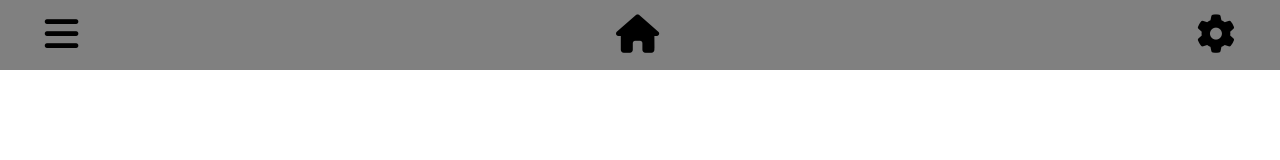
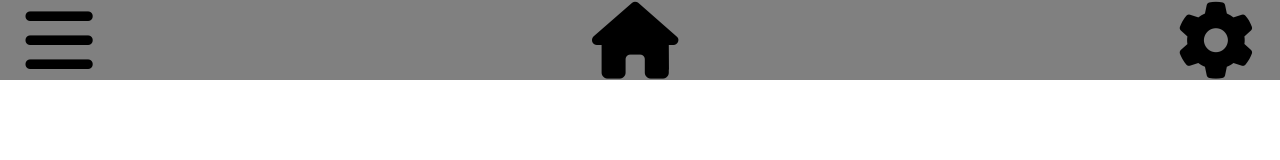
Before and after one commit to arshiaadamian/1800_202510_Team4, a plain HTML site: page index.html in a window 1280 px wide. Drawn offline with Linux system fonts and the light colour scheme.

Commit message:
nav-bar -Arshia

```diff
--- a/index.html
+++ b/index.html
@@ -1,27 +1,27 @@
 <!DOCTYPE html>
 <html lang="en">
-
   <head>
     <title>Team 4 project</title>
-    <meta name="comp1800 template" content="My 1800 App">
+    <meta name="comp1800 template" content="My 1800 App" />
 
     <!-- Required meta tags -->
-    <meta charset="utf-8">
-    <meta name="viewport" content="width=device-width, initial-scale=1">
+    <meta charset="utf-8" />
+    <meta name="viewport" content="width=device-width, initial-scale=1" />
 
     <!-- Bootstrap Library CSS CDN go here -->
     <!-- Boostrap Library JS CDN  go here -->
 
     <!-- Other libraries go here -->
-    <script src="https://kit.fontawesome.com/d7cb9c87e6.js" crossorigin="anonymous"></script>
+    <script
+      src="https://kit.fontawesome.com/d7cb9c87e6.js"
+      crossorigin="anonymous"
+    ></script>
 
     <!-- Link to styles of your own -->
-    <link rel="stylesheet" href="./styles/style.css">
-
+    <link rel="stylesheet" href="./styles/style.css" />
   </head>
 
   <body>
-
     <!------------------------------>
     <!-- Your HTML Layout go here -->
     <div class="nav-container">
@@ -34,14 +34,11 @@
     <!------------------------------>
     <!-- Stuff for body goes here -->
 
-
     <!---------------------------------------------->
     <!-- Your own JavaScript functions go here    -->
     <!---------------------------------------------->
 
     <!-- Link to scripts of your own -->
     <!-- <script src="./scripts/script.js"></script> -->
-
   </body>
-
 </html>
--- a/styles/style.css
+++ b/styles/style.css
@@ -1,27 +1,43 @@
-*{
+* {
   font-size: 3vw;
 }
 
-body, html{
-    margin: 0;
-    padding: 0;
-    height: 100%;
+body,
+html {
+  margin: 0px;
+  padding: 0px;
+  height: 100vh;
   width: 100%;
 }
 
-a{
+body {
+  display: grid;
+  grid-template-columns: 100%;
+  grid-template-rows: 10vh 80vh 10vh;
+}
+
+a {
   text-decoration: none;
   color: black;
 }
 
-.nav-container{
+.nav-container {
   background-color: gray;
+  grid-column: 1;
+  grid-row: 1 / span 1;
 }
 
-.nav-bar{
-    padding: 1vw;
+.nav-bar {
   display: flex;
   flex-direction: row;
-    justify-content: center;
-    gap: 14rem;
+  justify-content: space-between;
+  align-items: center;
+  height: 100%;
+  padding-left: 2%;
+  padding-right: 2%;
+  width: 96%;
 }
+
+.nav-bar i {
+  font-size: 2rem;
+}
```
Lines whose indentation alone changed are shown as unchanged.
